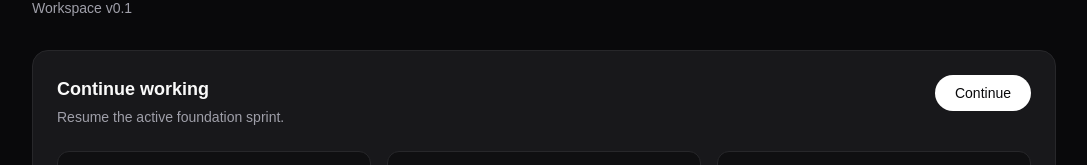
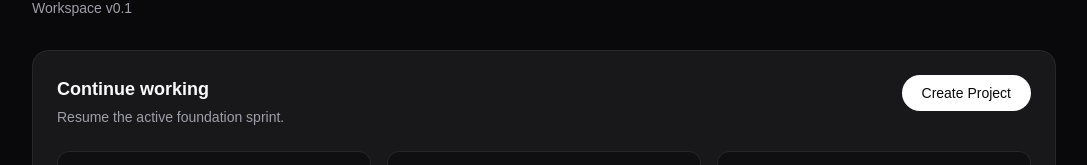
Before and after one commit to Rgronski/soft-premium-system, a Next.js app: page / in a window 1280 px wide. Shown: the part 118-283 px from the top of the page, without its empty margins (96-1183 px from the left). Built offline with nearby package versions, Linux system fonts and the light colour scheme.

Commit message:
fix: align home empty-state CTA

```diff
--- a/src/app/page.tsx
+++ b/src/app/page.tsx
@@ -12,6 +12,7 @@ export default function Home() {
   const continueHref = latestProject
     ? `/projects/${latestProject.id}`
     : "/projects";
+  const continueLabel = latestProject ? "Continue" : "Create Project";
 
   async function handleDeleteProject(project: Project) {
     const confirmed = window.confirm(
@@ -64,7 +65,7 @@ export default function Home() {
               href={continueHref}
               className="rounded-full bg-white px-5 py-2 text-sm font-medium text-zinc-950 transition-colors hover:bg-zinc-200"
             >
-              Continue
+              {continueLabel}
             </Link>
           </div>
 
```
Also changed, not shown: 1 other file (tests, documents, lock files or other folders).
